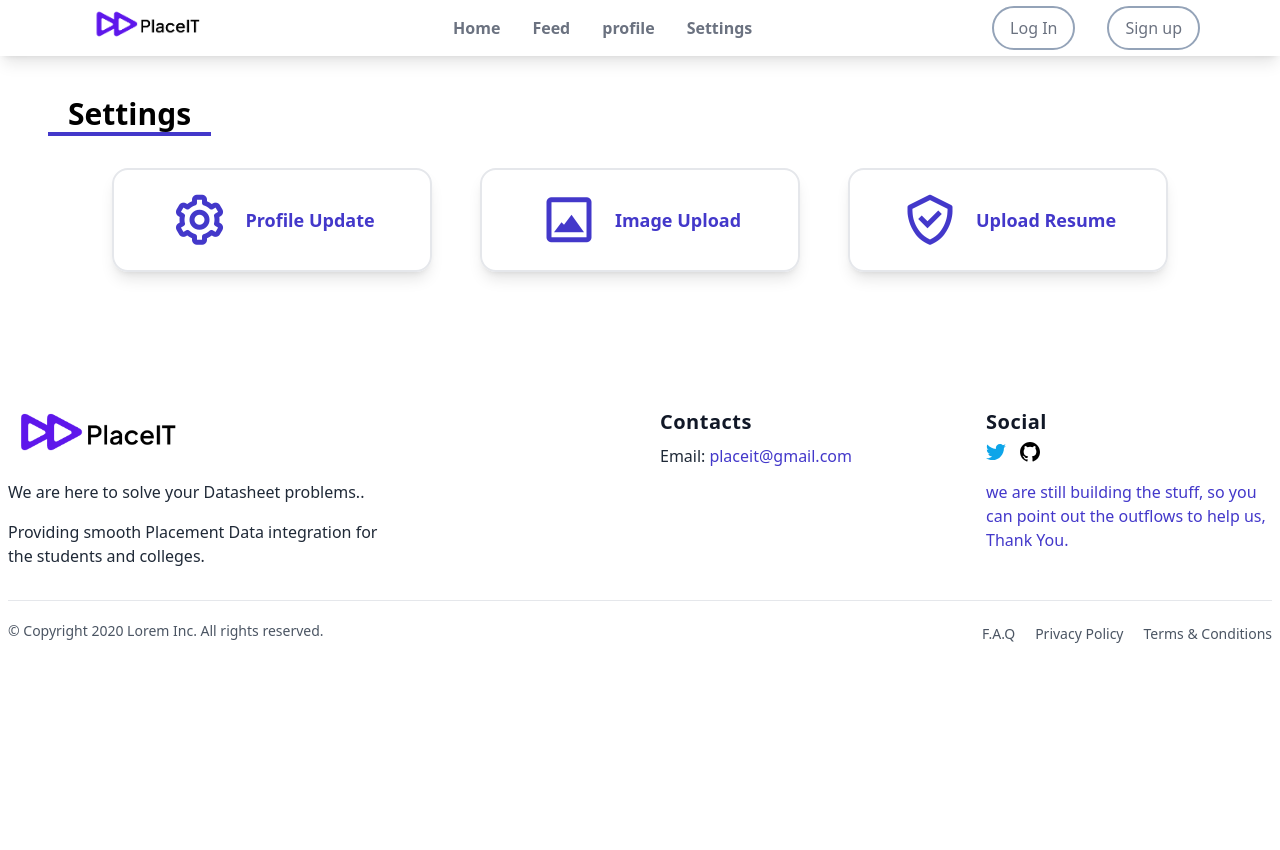
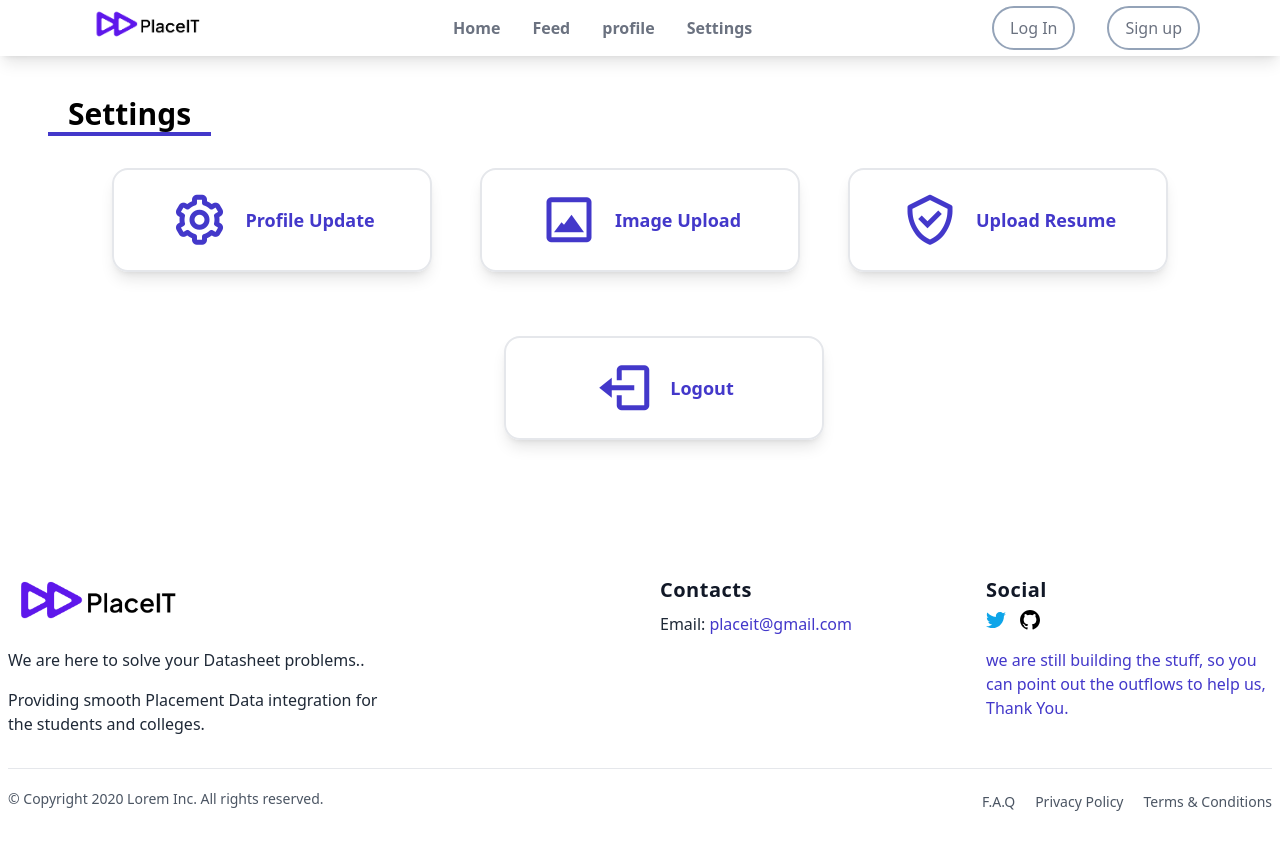
Before and after one commit to janak27/placeitui, a plain HTML site: page settings.html in a window 1280 px wide. Before the commit the page ends 800 px from the top, so only its background shows below. Drawn offline with nearby package versions, Linux system fonts and the light colour scheme.

Commit message:
settings

```diff
--- a/settings.html
+++ b/settings.html
@@ -102,6 +102,11 @@
         <i class="bx bx-check-shield text-6xl"></i>
         <a href="./resumeupload.html" class=" font-bold text-lg">Upload Resume</a>
       </div>
+      <div
+        class=" cursor-pointer w-80 px-5 my-8 py-5 place-items-center flex flex-row justify-center space-x-4 text-indigo-700 border-2 border-gray-200 shadow-lg hover:bg-indigo-700  hover:text-white rounded-2xl">
+        <i class="bx bx-log-out text-6xl"></i>
+        <a href="./resumeupload.html" class=" font-bold text-lg">Logout</a>
+      </div>
     </div>
 
   </div>
```
Also changed, not shown: Newprofile.html (+2 -2 lines), emptycompanyvisit.html (+0 -1 lines), feedpostshare.html (+0 -2 lines), profilephotoupload.html (+0 -3 lines).
